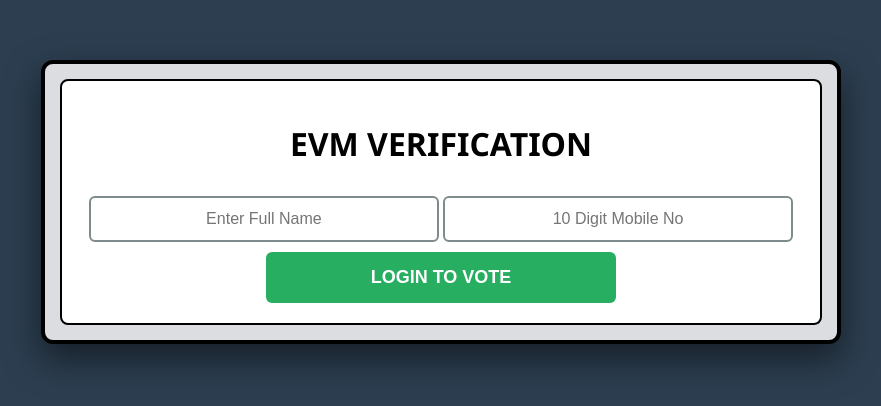
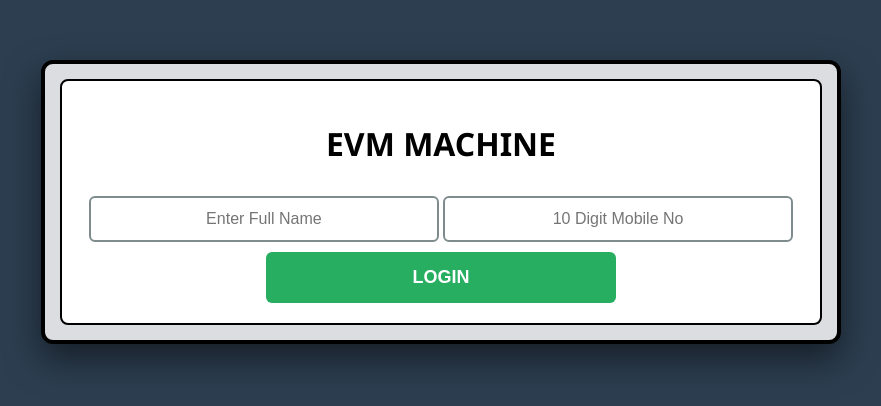
Before and after one commit to kdharanivel21-pixel/EVM-MACHINE, a plain HTML site: page index.html in a window 1280 px wide. Shown: the part 198-604 px from the top of the page, without its empty margins (199-1080 px from the left). Drawn offline with Linux system fonts and the light colour scheme; some packages are replaced by stand-ins of ours; a script that the page names is missing.

Commit message:
Update index.html

```diff
--- a/index.html
+++ b/index.html
@@ -90,11 +90,11 @@
 
     <div id="page1" class="container">
         <div class="reg-card">
-            <h1>EVM VERIFICATION</h1>
+            <h1>EVM MACHINE</h1>
             <input type="text" id="vName" placeholder="Enter Full Name">
             <input type="tel" id="vPhone" placeholder="10 Digit Mobile No" maxlength="10">
             <br>
-            <button class="start-btn" onclick="verifyVoter()">LOGIN TO VOTE</button>
+            <button class="start-btn" onclick="verifyVoter()">LOGIN</button>
         </div>
     </div>
 
```
